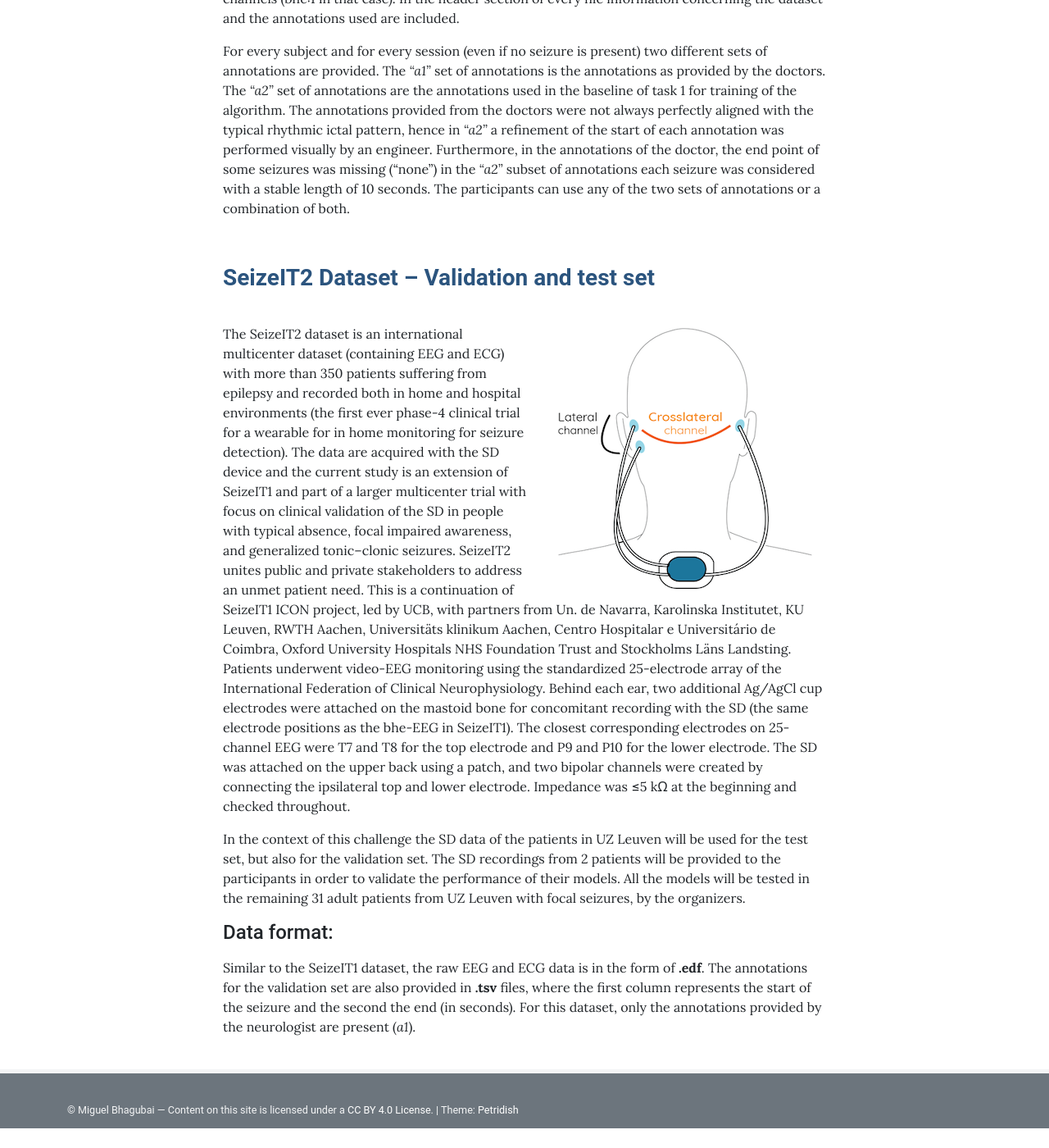
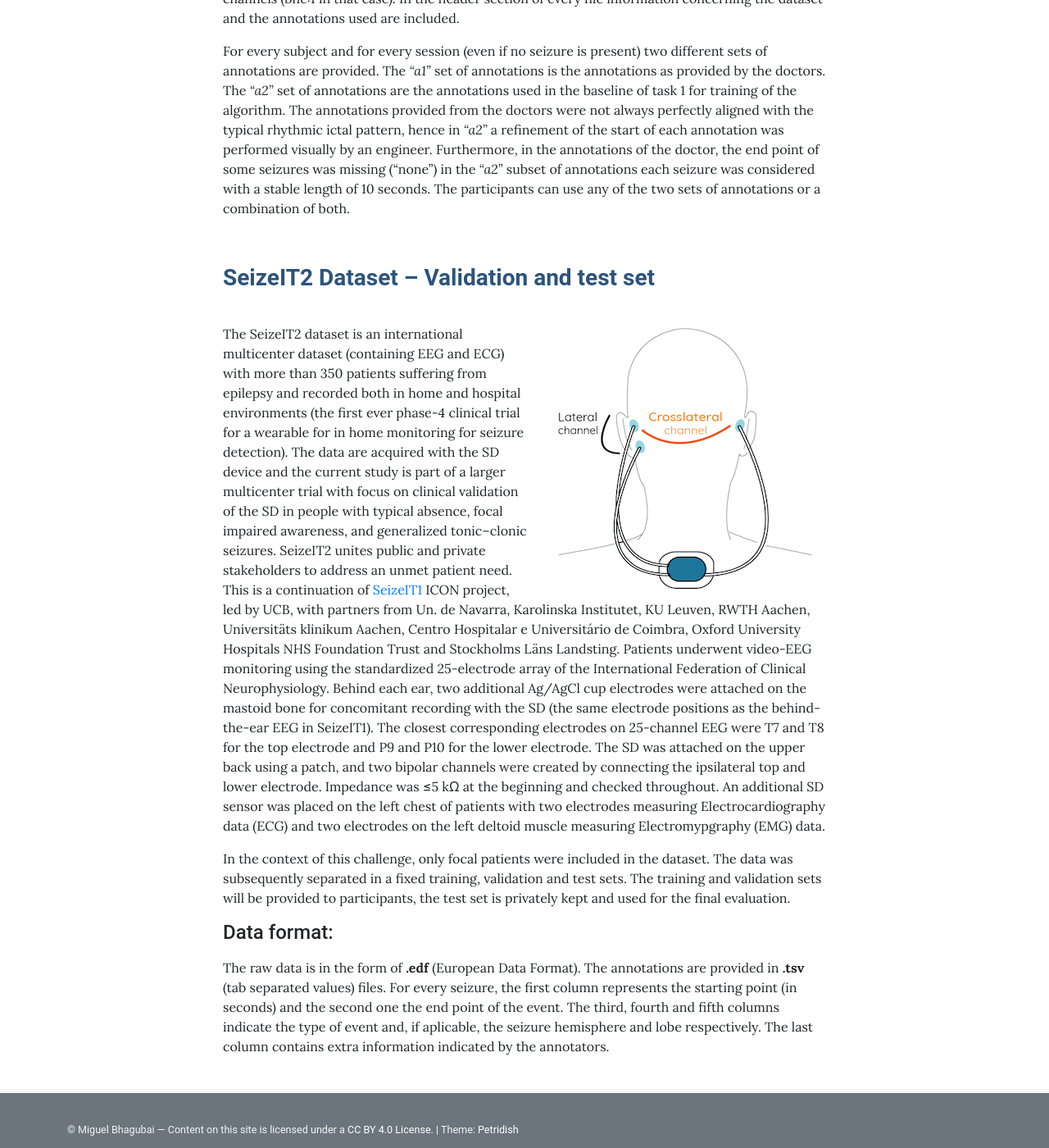
Before and after one commit to nestconf25/nestconf25.github.io, a Jekyll site: the page built from pages/dataset.md, in a window 1280 px wide and 1400 px high, scrolled down 1364 px. Shown: the whole window at 82% size. Built offline with Jekyll 4.4.1, drawn with Linux system fonts in a browser that asks for light colours; before the commit the page ends 2740 px from its top, so only the background shows below that.

Commit message:
updated datasets

```diff
--- a/pages/dataset.md
+++ b/pages/dataset.md
@@ -31,12 +31,12 @@ For every subject and for every session (even if no seizure is present) two diff
 ### **<span style="color:#2B547E">SeizeIT2 Dataset – Validation and test set</span>**
 \
 ![seizeit2]({{ '/assets/theme/images/seizeit2.png' | relative_url }}){: .rounded .float-end}
-The SeizeIT2 dataset is an international multicenter dataset (containing EEG and ECG) with more than 350 patients suffering from epilepsy and recorded both in home and hospital environments (the first ever phase-4 clinical trial for a wearable for in home monitoring for seizure detection). The data are acquired with the SD device and the current study is an extension of SeizeIT1 and part of a larger multicenter trial with focus on clinical validation of the SD in people with typical absence, focal impaired awareness, and generalized tonic–clonic seizures. SeizeIT2 unites public and private stakeholders to address an unmet patient need. This is a continuation of SeizeIT1 ICON project, led by UCB, with partners from Un. de Navarra, Karolinska Institutet, KU Leuven, RWTH Aachen, Universitäts klinikum Aachen, Centro Hospitalar e Universitário de Coimbra, Oxford University Hospitals NHS Foundation Trust and Stockholms Läns Landsting.
-Patients underwent video-EEG monitoring using the standardized 25-electrode array of the International Federation of Clinical Neurophysiology. Behind each ear, two additional Ag/AgCl cup electrodes were attached on the mastoid bone for concomitant recording with the SD (the same electrode positions as the bhe-EEG in SeizeIT1). The closest corresponding electrodes on 25-channel EEG were T7 and T8 for the top electrode and P9 and P10 for the lower electrode. The SD was attached on the upper back using a patch, and two bipolar channels were created by connecting the ipsilateral top and lower electrode. Impedance was ≤5 kΩ at the beginning and checked throughout.
+The SeizeIT2 dataset is an international multicenter dataset (containing EEG and ECG) with more than 350 patients suffering from epilepsy and recorded both in home and hospital environments (the first ever phase-4 clinical trial for a wearable for in home monitoring for seizure detection). The data are acquired with the SD device and the current study is part of a larger multicenter trial with focus on clinical validation of the SD in people with typical absence, focal impaired awareness, and generalized tonic–clonic seizures. SeizeIT2 unites public and private stakeholders to address an unmet patient need. This is a continuation of [SeizeIT1](https://rdr.kuleuven.be/dataset.xhtml?persistentId=doi:10.48804/P5Q0OJ) ICON project, led by UCB, with partners from Un. de Navarra, Karolinska Institutet, KU Leuven, RWTH Aachen, Universitäts klinikum Aachen, Centro Hospitalar e Universitário de Coimbra, Oxford University Hospitals NHS Foundation Trust and Stockholms Läns Landsting.
+Patients underwent video-EEG monitoring using the standardized 25-electrode array of the International Federation of Clinical Neurophysiology. Behind each ear, two additional Ag/AgCl cup electrodes were attached on the mastoid bone for concomitant recording with the SD (the same electrode positions as the behind-the-ear EEG in SeizeIT1). The closest corresponding electrodes on 25-channel EEG were T7 and T8 for the top electrode and P9 and P10 for the lower electrode. The SD was attached on the upper back using a patch, and two bipolar channels were created by connecting the ipsilateral top and lower electrode. Impedance was ≤5 kΩ at the beginning and checked throughout. An additional SD sensor was placed on the left chest of patients with two electrodes measuring Electrocardiography data (ECG) and two electrodes on the left deltoid muscle measuring Electromypgraphy (EMG) data.
 
-In the context of this challenge the SD data of the patients in UZ Leuven will be used for the test set, but also for the validation set. The SD recordings from 2 patients  will be provided to the participants in order to validate the performance of their models. All the models will be tested in the remaining 31 adult patients from UZ Leuven with focal seizures, by the organizers.
+In the context of this challenge, only focal patients were included in the dataset. The data was subsequently separated in a fixed training, validation and test sets. The training and validation sets will be provided to participants, the test set is privately kept and used for the final evaluation.
 
 
 #### Data format:
 
-Similar to the SeizeIT1 dataset, the raw EEG and ECG data is in the form of **.edf**. The annotations for the validation set are also provided in **.tsv** files, where the first column represents the start of the seizure and the second the end (in seconds). For this dataset, only the annotations provided by the neurologist are present (_a1_).
+The raw data is in the form of **.edf** (European Data Format). The annotations are provided in **.tsv** (tab separated values) files. For every seizure, the first column represents the starting point (in seconds) and the second one the end point of the event. The third, fourth and fifth columns indicate the type of event and, if aplicable, the seizure hemisphere and lobe respectively. The last column contains extra information indicated by the annotators.
```
